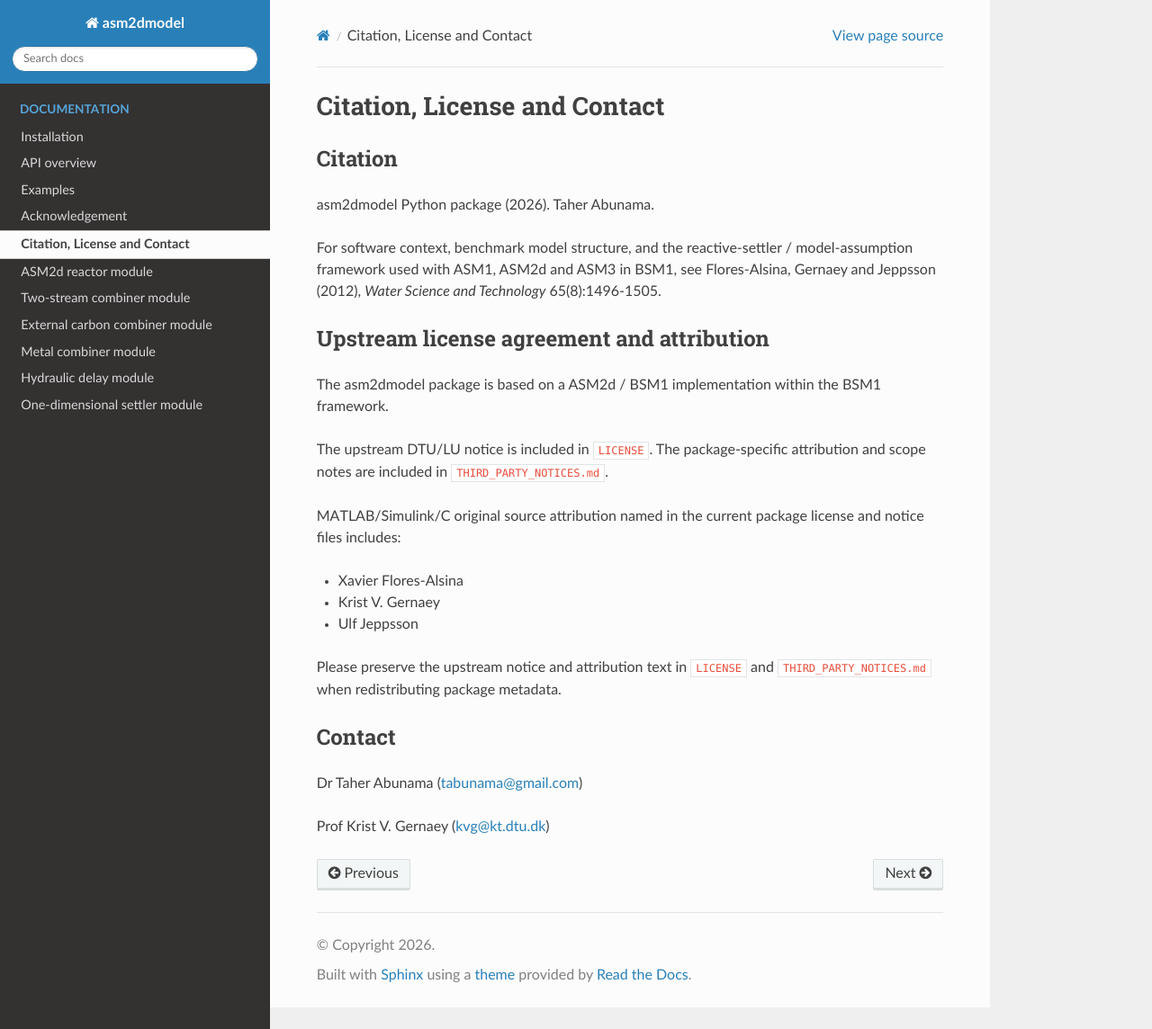
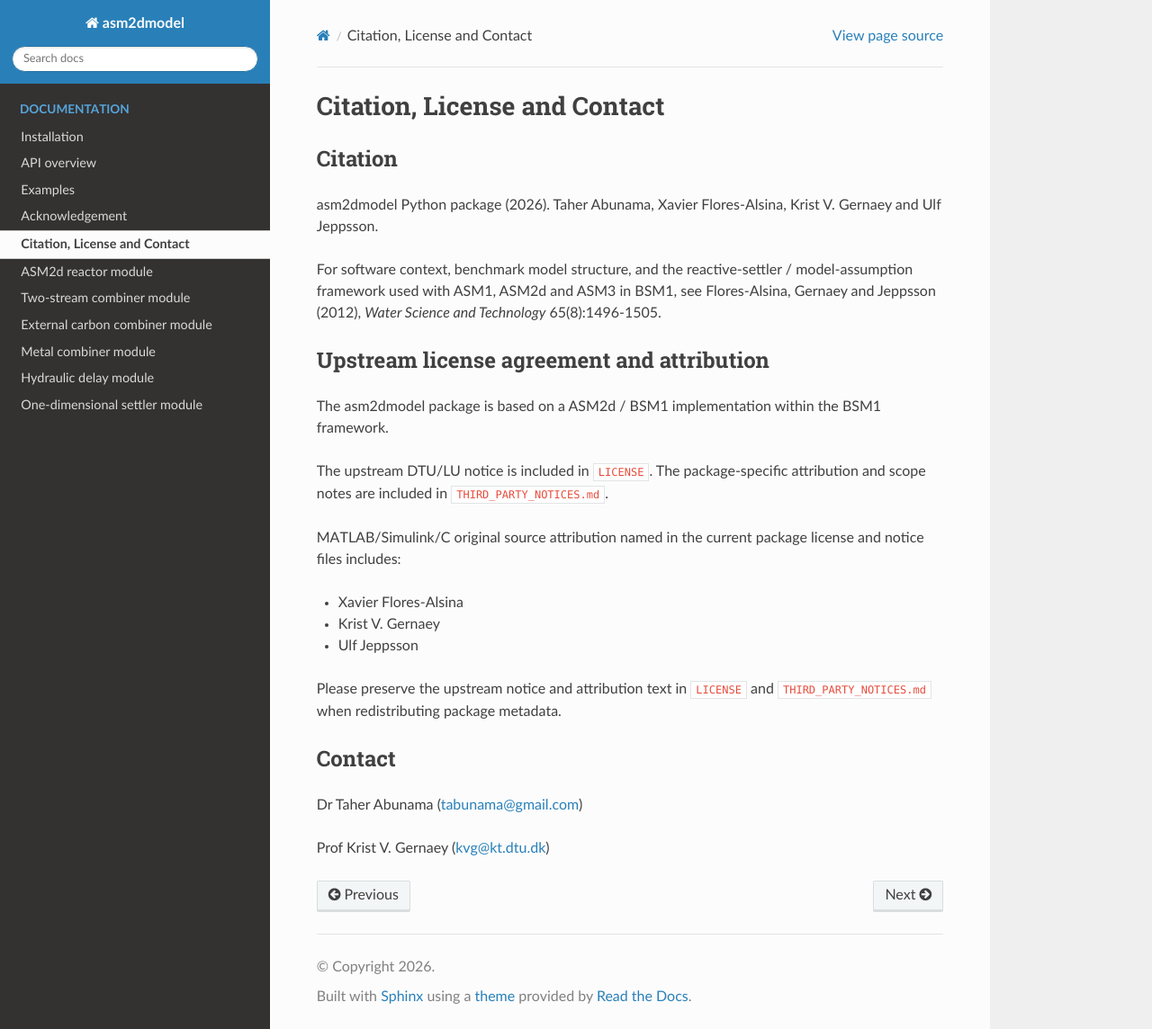
Before and after one commit to tabunama/asm2dmodel, a Sphinx documentation site: the page built from docs/source/citation_license_contact.rst, in a window 1280 px wide and 1144 px high. Shown: the whole window at 90% size. Built offline with Sphinx 7.4.7 and the Read the Docs theme 3.1.0, drawn with Linux system fonts in a browser that asks for light colours.

Commit message:
Update docs

```diff
--- a/docs/source/citation_license_contact.rst
+++ b/docs/source/citation_license_contact.rst
@@ -4,7 +4,7 @@ Citation, License and Contact
 Citation
 --------
 
-asm2dmodel Python package (2026). Taher Abunama.
+asm2dmodel Python package (2026). Taher Abunama, Xavier Flores-Alsina, Krist V. Gernaey and Ulf Jeppsson.
 
 For software context, benchmark model structure, and the reactive-settler / model-assumption framework used with ASM1, ASM2d and ASM3 in BSM1, see Flores-Alsina, Gernaey and Jeppsson (2012), *Water Science and Technology* 65(8):1496-1505.
 
```
Also changed, not shown: 4 other files.
